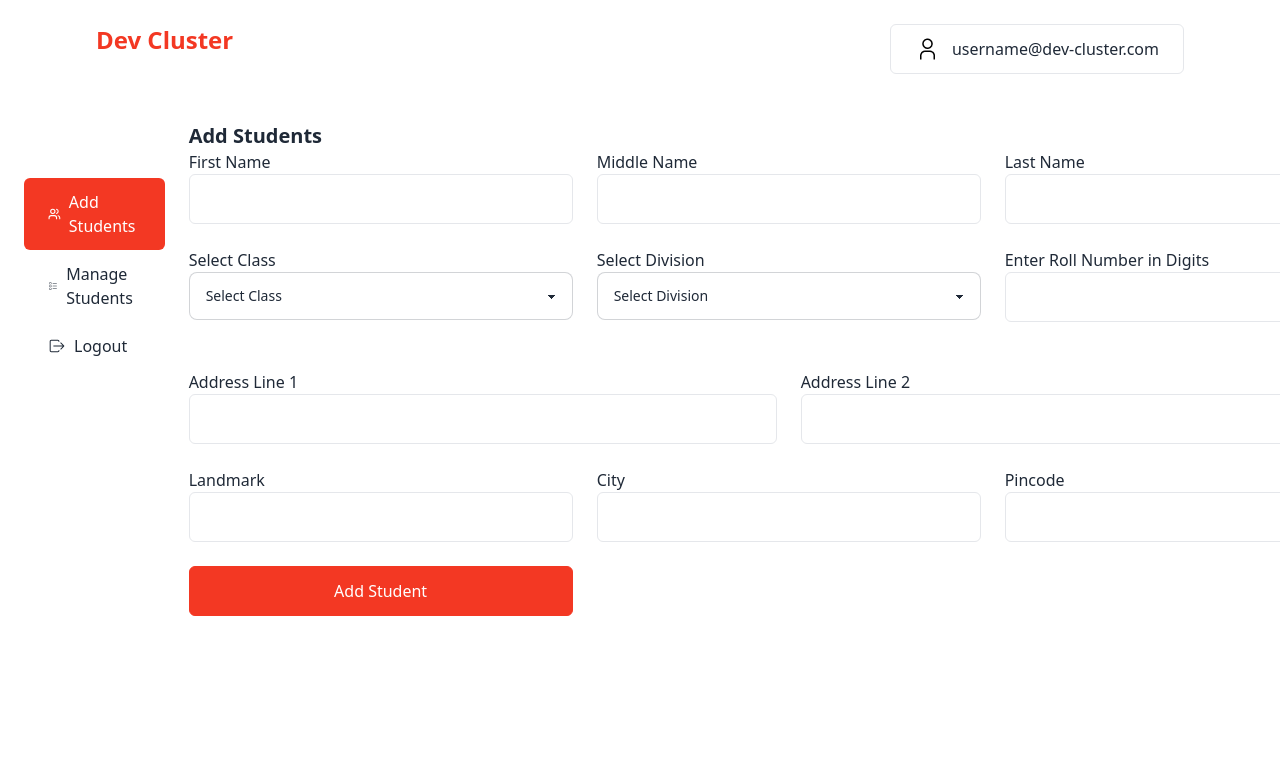
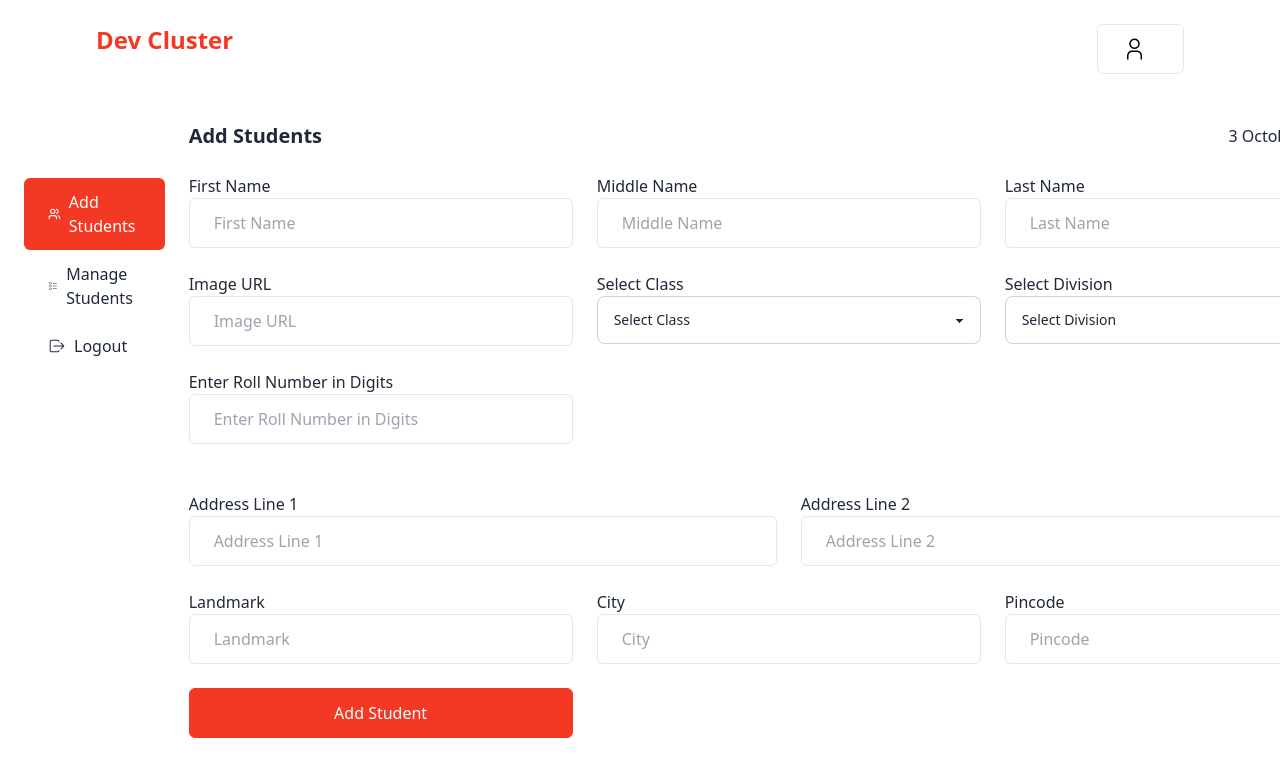
Before and after one commit to asif100a/dev-cluster, a React (Vite) app: page /add-students in a window 1280 px wide. Shown: the top 776 px of the page. Built offline with nearby package versions, Linux system fonts and the light colour scheme.

Commit message:
Successfully displayed students data in - Manage Students page

```diff
--- a/package.json
+++ b/package.json
@@ -15,7 +15,9 @@
     "react-dom": "^18.3.1",
     "react-hook-form": "^7.53.0",
     "react-icons": "^5.3.0",
-    "react-router-dom": "^6.26.2"
+    "react-router-dom": "^6.26.2",
+    "react-toastify": "^10.0.5",
+    "sweetalert2": "^11.14.1"
   },
   "devDependencies": {
     "@eslint/js": "^9.9.0",
--- a/src/components/StudentRow.jsx
+++ b/src/components/StudentRow.jsx
@@ -1,12 +1,14 @@
 import { MdOutlineDelete, MdOutlineRemoveRedEye } from "react-icons/md";
 import { RiEditLine } from "react-icons/ri";
 
-const StudentRow = () => {
+const StudentRow = ({student}) => {
+    const {_id, firstName, middleName, lastName, image, class: studentClass, division, rollNumber, city, landmark, addressLine1, addressLine2, pincode} = student;
+
     return (
         <tr>
-            <td>Cy Ganderton</td>
-            <td>Quality Control Specialist</td>
-            <td>Blue</td>
+            <td>{firstName} {middleName} {lastName}</td>
+            <td>{studentClass}</td>
+            <td>{rollNumber}</td>
             <td className="flex gap-8">
                 <button>
                     <MdOutlineRemoveRedEye className="text-xl text-[#F33823]" />
--- a/src/layouts/Navbar/Navbar.jsx
+++ b/src/layouts/Navbar/Navbar.jsx
@@ -1,6 +1,9 @@
+import useAuth from '../../Hooks/useAuth';
 import userPhoto from '/user.png'
 
 const Navbar = () => {
+    const {user} = useAuth();
+
     return (
         <header className='flex justify-between px-24 py-6'>
             {/* Project Name */}
@@ -11,7 +14,7 @@ const Navbar = () => {
             <div>
                 <button className='flex gap-3 border px-6 py-3 rounded-md'>
                     <img src={userPhoto} alt="User photo" />
-                    <span>username@dev-cluster.com</span>
+                    <span>{user?.email}</span>
                 </button>
             </div>
         </header>
--- a/src/pages/AddStudents/AddStudents.jsx
+++ b/src/pages/AddStudents/AddStudents.jsx
@@ -1,9 +1,14 @@
+import axios from "axios";
 import { useState } from "react";
 import { useForm } from "react-hook-form";
+import { useNavigate } from "react-router-dom";
+import { toast, ToastContainer } from "react-toastify";
+import 'react-toastify/dist/ReactToastify.css';
 
 const AddStudents = () => {
     const [classError, setClassError] = useState('');
     const [divisionError, setDivisionError] = useState('');
+    const navigate = useNavigate();
 
     const {
         register,
@@ -11,22 +16,33 @@ const AddStudents = () => {
         formState: { errors },
     } = useForm();
 
-    const onSubmit = (data) => {
+    const onSubmit = async (data) => {
         // Clear the error
         setClassError('');
         setDivisionError('');
 
         // Show error message if default value is selected
-        if(data.class === 'select_class') setClassError('Please select a class');
-        if(data.division === 'select_division') setDivisionError('Please select a division');
+        if (data.class === 'select_class') setClassError('Please select a class');
+        if (data.division === 'select_division') setDivisionError('Please select a division');
 
         console.table(data);
+
+        // Send data to the server
+        const { data: studentData } = await axios.post(`${import.meta.env.VITE_URL}/addStudent`, data);
+        console.log(studentData);
+        if (studentData.insertedId) {
+            toast.success('The Student added successfully');
+            navigate('/manage-students');
+        }
     };
 
     return (
         <div>
-            <h3 className="text-xl font-semibold">Add Students</h3>
-            <form className="w-[1200px]" onSubmit={handleSubmit(onSubmit)}>
+            <div className="flex justify-between items-center">
+                <h3 className="text-xl font-semibold">Add Students</h3>
+                <p>3 October 2024 11:31</p>
+            </div>
+            <form className="w-[1200px] mt-6" onSubmit={handleSubmit(onSubmit)}>
                 <div className="w-full grid grid-cols-3 gap-6">
                     {/* First Name */}
                     <div>
@@ -35,6 +51,7 @@ const AddStudents = () => {
                             type="text"
                             name="firstName"
                             id=""
+                            placeholder="First Name"
                             className="w-full border px-6 py-3 rounded-md focus:outline-none"
                             {...register("firstName", { required: true })}
                         />
@@ -47,6 +64,7 @@ const AddStudents = () => {
                             type="text"
                             name="middleName"
                             id=""
+                            placeholder="Middle Name"
                             className="w-full border px-6 py-3 rounded-md focus:outline-none"
                             {...register("middleName", { required: true })}
                         />
@@ -59,10 +77,24 @@ const AddStudents = () => {
                             type="text"
                             name="lastName"
                             id=""
+                            placeholder="Last Name"
                             className="w-full border px-6 py-3 rounded-md focus:outline-none"
                             {...register("lastName", { required: true })}
                         />
                         {errors.lastName && <span className="text-[#F33823]">This field is required</span>}
+                    </div>
+                    {/* Image */}
+                    <div>
+                        <label htmlFor="lastName">Image URL</label>
+                        <input
+                            type="text"
+                            name="image"
+                            id=""
+                            placeholder="Image URL"
+                            className="w-full border px-6 py-3 rounded-md focus:outline-none"
+                            {...register("image", { required: true })}
+                        />
+                        {errors.image && <span className="text-[#F33823]">This field is required</span>}
                     </div>
                     {/* Select Class */}
                     <div className="form-control w-full">
@@ -74,11 +106,18 @@ const AddStudents = () => {
                             {...register("class")}
                         >
                             <option disabled value={'select_class'}>Select Class</option>
-                            <option>Star Wars</option>
-                            <option>Harry Potter</option>
-                            <option>Lord of the Rings</option>
-                            <option>Planet of the Apes</option>
-                            <option>Star Trek</option>
+                            <option value={'1'}>Class 1</option>
+                            <option value={'2'}>Class 2</option>
+                            <option value={'3'}>Class 3</option>
+                            <option value={'4'}>Class 4</option>
+                            <option value={'5'}>Class 5</option>
+                            <option value={'6'}>Class 6</option>
+                            <option value={'7'}>Class 7</option>
+                            <option value={'8'}>Class 8</option>
+                            <option value={'9'}>Class 9</option>
+                            <option value={'10'}>Class 10</option>
+                            <option value={'11'}>Class 11</option>
+                            <option value={'12'}>Class 12</option>
                         </select>
                         {classError && <span className="text-[#F33823]">{classError}</span>}
                     </div>
@@ -92,11 +131,11 @@ const AddStudents = () => {
                             {...register("division")}
                         >
                             <option disabled value={'select_division'}>Select Division</option>
-                            <option>Star Wars</option>
-                            <option>Harry Potter</option>
-                            <option>Lord of the Rings</option>
-                            <option>Planet of the Apes</option>
-                            <option>Star Trek</option>
+                            <option value={'A'}>A</option>
+                            <option value={'B'}>B</option>
+                            <option value={'C'}>C</option>
+                            <option value={'D'}>D</option>
+                            <option value={'E'}>E</option>
                         </select>
                         {divisionError && <span className="text-[#F33823]">{divisionError}</span>}
                     </div>
@@ -107,10 +146,11 @@ const AddStudents = () => {
                             type="number"
                             name="rollNumber"
                             id=""
+                            placeholder="Enter Roll Number in Digits"
                             className="w-full border px-6 py-3 rounded-md focus:outline-none"
-                            {...register("rollNumber", { required: true })}
+                            {...register("rollNumber", { required: true, minLength: 2, maxLength: 2 })}
                         />
-                        {errors.rollNumber && <span className="text-[#F33823]">This field is required</span>}
+                        {errors.rollNumber && <span className="text-[#F33823]">Please provide 2 digit roll number</span>}
                     </div>
                 </div>
 
@@ -122,6 +162,7 @@ const AddStudents = () => {
                             type="text"
                             name="addressLine1"
                             id=""
+                            placeholder="Address Line 1"
                             className="w-full border px-6 py-3 rounded-md focus:outline-none"
                             {...register("addressLine1", { required: true })}
                         />
@@ -134,6 +175,7 @@ const AddStudents = () => {
                             type="text"
                             name="addressLine2"
                             id=""
+                            placeholder="Address Line 2"
                             className="w-full border px-6 py-3 rounded-md focus:outline-none"
                             {...register("addressLine2", { required: true })}
                         />
@@ -149,6 +191,7 @@ const AddStudents = () => {
                             type="text"
                             name="landmark"
                             id=""
+                            placeholder="Landmark"
                             className="w-full border px-6 py-3 rounded-md focus:outline-none"
                             {...register("landmark", { required: true })}
                         />
@@ -161,6 +204,7 @@ const AddStudents = () => {
                             type="text"
                             name="city"
                             id=""
+                            placeholder="City"
                             className="w-full border px-6 py-3 rounded-md focus:outline-none"
                             {...register("city", { required: true })}
                         />
@@ -173,10 +217,11 @@ const AddStudents = () => {
                             type="number"
                             name="pincode"
                             id=""
+                            placeholder="Pincode"
                             className="w-full border px-6 py-3 rounded-md focus:outline-none"
-                            {...register("pincode", { required: true })}
+                            {...register("pincode", { required: true, minLength: 4, maxLength: 6 })}
                         />
-                        {errors.pincode && <span className="text-[#F33823]">This field is required</span>}
+                        {errors.pincode && <span className="text-[#F33823]">Please provide 4 to 6 digit pincode</span>}
                     </div>
                     {/* Submit */}
                     <div>
@@ -188,6 +233,8 @@ const AddStudents = () => {
                     </div>
                 </div>
             </form>
+
+            <ToastContainer />
         </div>
     );
 };
--- a/src/pages/ManageStudents/ManageStudents.jsx
+++ b/src/pages/ManageStudents/ManageStudents.jsx
@@ -1,13 +1,27 @@
+import { useEffect, useState } from "react";
 import ExportButton from "../../components/ExportButton";
 import FilterButton from "../../components/FilterButton";
 import InputField from "../../components/InputField";
 import PrintButton from "../../components/PrintButton";
 import StudentRow from "../../components/StudentRow";
+import axios from "axios";
 
 const ManageStudents = () => {
+    const [students, setStudents] = useState([]);
+    console.log(students);
+
+    useEffect(() => {
+        const getStudents = async () => {
+            const { data } = await axios.get(`${import.meta.env.VITE_URL}/students`);
+            setStudents(data);
+        };
+
+        getStudents();
+    }, []);
+
     return (
         <section className="flex-1">
-            <div className="flex justify-between items-center">
+            <div className="flex justify-between items-center w-[1200px]">
                 <h3 className="text-xl font-semibold">Manage Students</h3>
                 <InputField />
                 <ExportButton />
@@ -28,9 +42,13 @@ const ManageStudents = () => {
                             <th>View / Edit / Delete</th>
                         </tr>
                     </thead>
+                    {/* Data of Students */}
                     <tbody className="border">
-                        {/* row 1 */}
-                        <StudentRow />
+                        {
+                            students.map((student) => (
+                                <StudentRow key={student._id} student={student} />
+                            ))
+                        }
                     </tbody>
                 </table>
             </div>
--- /dev/null
+++ b/todo.js
@@ -0,0 +1,5 @@
+/**
+ * ********* ToDo *********
+ * Left: Google login
+ *
+ */
```
Also changed, not shown: vercel.json (added), 1 other file (tests, documents, lock files or other folders).
